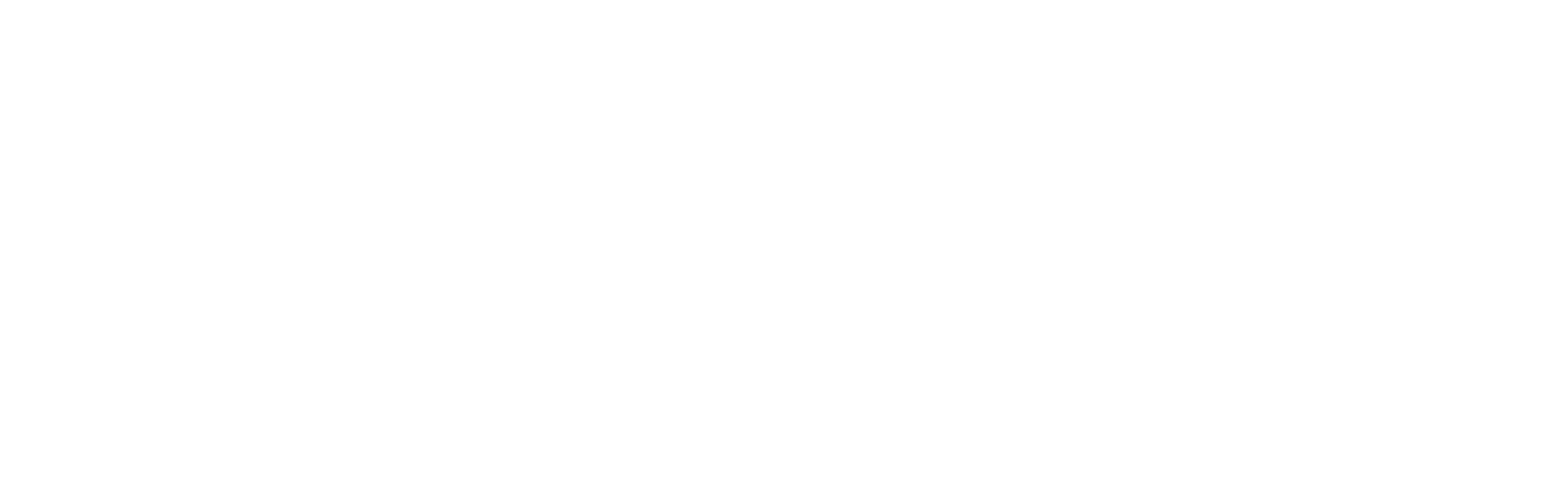
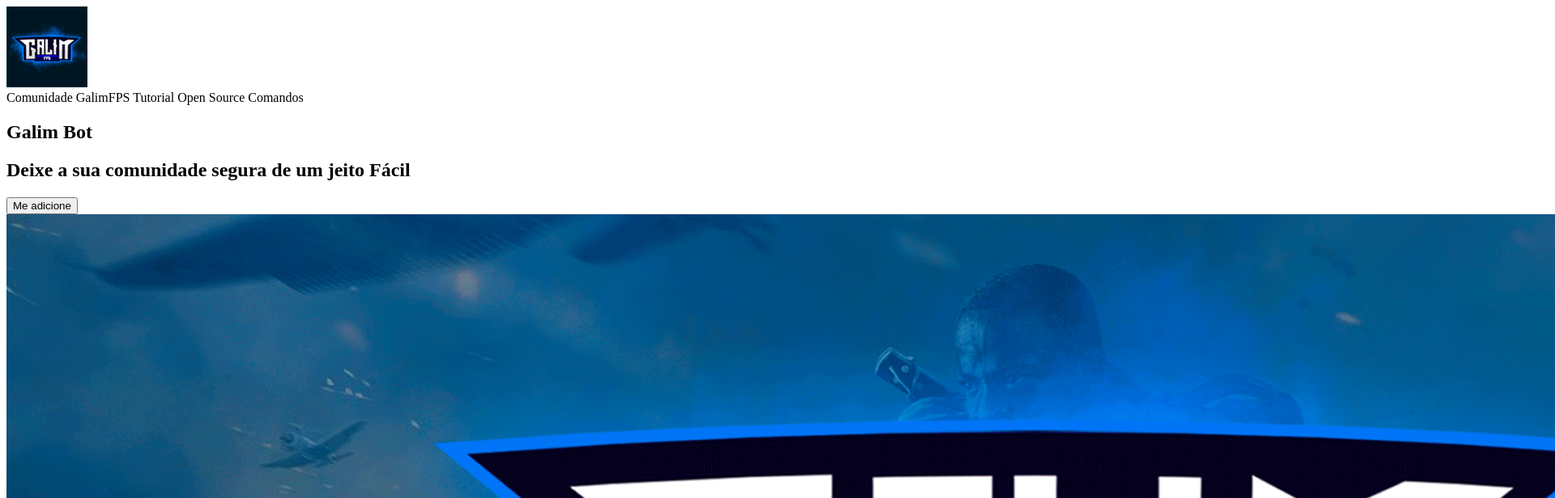
Before and after one commit to david8610/LANDING-PAGE, a plain HTML site: page index.html in a window 1280 px wide. Shown: the top 616 px of the page at 81% size, 1920 px wide, since content can reach past the window. Drawn offline with Linux system fonts and the light colour scheme.

Commit message:
leandingpage1

```diff
--- a/index.html
+++ b/index.html
@@ -3,9 +3,42 @@
     <head>
         <meta charset="UTF-8">
         <meta name="viewport" content="width=device-width, initial-scale=1.0">
-    <title>Landing Page</title>
+        <meta name="description" content="um bot que irá moderar e deixar a sua comunidade segura de um jeito facil">
+        <title>Balle Bot - Modere a sua comunidade do Discord</title>
     </head>
+
     <body>
+        <header>
+            <img src="CapaPrancheta-1.png" alt="Logo">
+            <nav>
+                <a>Comunidade GalimFPS</a>
+                <a>Tutorial</a>
+                <a>Open Source</a>
+                <a>Comandos</a>
+            </nav>
+        </hea0der>
 
+        <main>
+            <section>
+                <div>
+                    <h1>Galim Bot</h1>
+                    <h2>Deixe a sua comunidade segura de um jeito Fácil</h2>
+                    <button>Me adicione</button>
+                </div>
+                <img src="CapaCapa-2.png" alt="imagem de Galimbot">
+            </section>
+            <section>
+                <h3>o que faz por voçe?</h3>
+                <p>1.Cria um Sitema de Verificação capcha para novos membros garantirem que não sao robõs</p>
+                <p>2.Possui um sitema de banimento automatico para links suspeitos que forem enviados na comunidade</p>
+                <p>3.Sitema de avidos e banimento manual, para pessoas administradores utilizarem</p>
+
+            </section>
+        </main>
+
+        <footer>
+
+        </footer>
     </body>
+
 </html>
```
Also changed, not shown: CapaCapa 1.jpg (added), CapaCapa 2.jpg (added), CapaCapa-1.png (added), CapaCapa-2.png (added), CapaPrancheta-1.png (added), Logo Gamer.jpg (added). Lines whose indentation alone changed are shown as unchanged.
